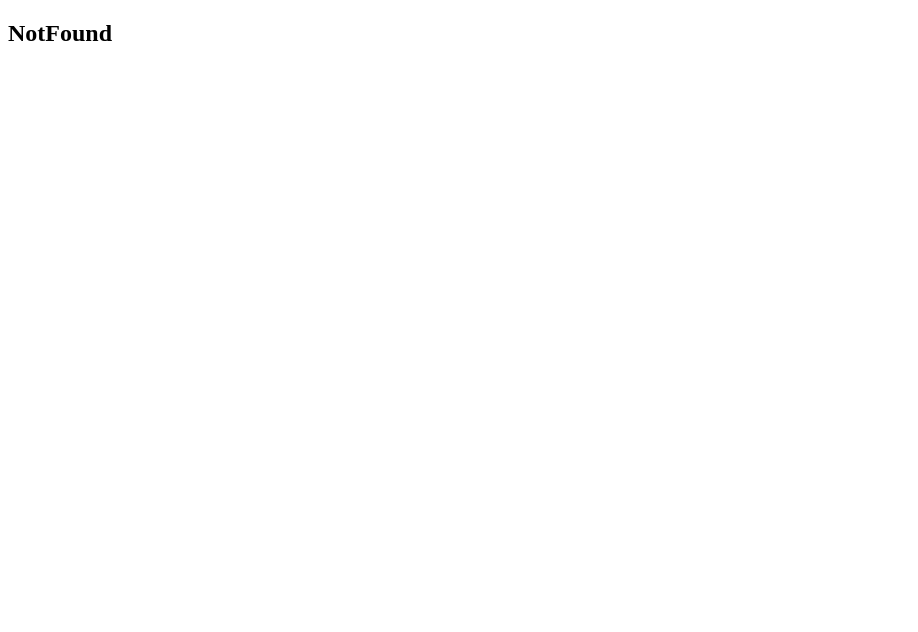
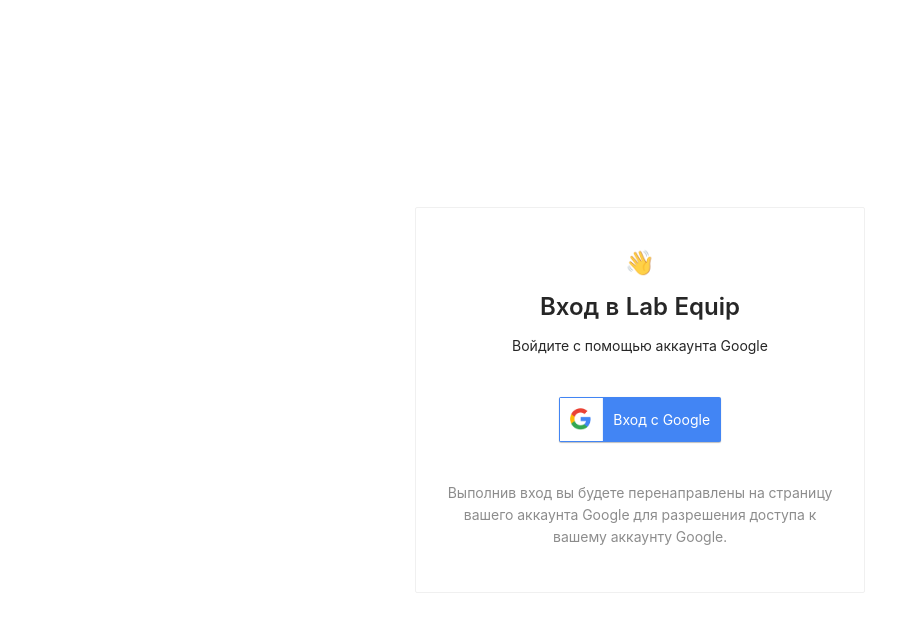
Before and after one commit to RomanEdigarev/lab-equip, a React (Create React App) app in the folder client/: page /login in a window 1280 px wide. Shown: the top 632 px of the page, without its empty margins (0-918 px from the left). Built offline with nearby package versions, Linux system fonts and the light colour scheme.

Commit message:
create login page with google

```diff
--- a/client/src/index.tsx
+++ b/client/src/index.tsx
@@ -3,24 +3,28 @@
 import {BrowserRouter as Router, Switch, Route} from 'react-router-dom'
 import ApolloClient from 'apollo-boost'
 import {ApolloProvider} from 'react-apollo'
+import {Layout} from 'antd'
 import reportWebVitals from './reportWebVitals';
-import {Home, Host, Equipment, User, NotFound, Equipments} from './sections'
-// import './styles/index.css'
+import {Home, Host, Equipment, User, NotFound, Equipments, Login} from './sections'
+import './styles/index.css'
 
 const client = new ApolloClient({uri: '/api'})
 
 const App = () => {
     return (
+        <Layout id={'app'}>
             <Router>
                 <Switch>
                     <Route exact path={'/'}><Home/></Route>
                     <Route exact path={'/host'}><Host/></Route>
                     <Route exact path={'/equipment/:id'}><Equipment/></Route>
                     <Route exact path={'/equipments/:location?'}><Equipments/></Route>
+                    <Route exact path={'/login'}><Login/></Route>
                     <Route exact path={'/user/:id'}><User/></Route>
                     <Route><NotFound/></Route>
                 </Switch>
             </Router>
+        </Layout>
     )
 }
 
--- /dev/null
+++ b/client/src/sections/Login/index.tsx
@@ -0,0 +1,37 @@
+import * as React from 'react';
+import googleLogo from './assets/google_logo.jpg'
+import {Card, Layout, Typography} from "antd";
+
+const {Content} = Layout
+const {Title, Text} = Typography
+
+export const Login = () => {
+    return (
+        <Content className={'log-in'}>
+            <Card className={'log-in-card'}>
+                <div className={'log-in-card__intro'}>
+                    <Title level={3} className={'log-in-card__intro-title'}>
+                        <span role={'img'} aria-label={'wave'}>
+                           👋
+                        </span>
+                    </Title>
+                    <Title level={3} className={'log-in-card__intro-title'}>
+                        Вход в Lab Equip
+                    </Title>
+                    <Text>Войдите с помощью аккаунта Google</Text>
+                </div>
+                <button className={'log-in-card__google-button'}>
+                    <img className={'log-in-card__google-button-logo'} src={googleLogo} alt="Google logo"/>
+                    <span className={'log-in-card__google-button-text'}>
+                        Вход с Google
+                    </span>
+                </button>
+                <Text type={'secondary'}>
+                    Выполнив вход вы будете перенаправлены на
+                    страницу вашего аккаунта Google для разрешения доступа к вашему аккаунту Google.
+                </Text>
+            </Card>
+        </Content>
+
+    );
+};
--- a/client/src/sections/index.ts
+++ b/client/src/sections/index.ts
@@ -4,3 +4,4 @@
 export * from './Host'
 export * from './NotFound'
 export * from './User'
+export * from './Login'
--- a/client/src/styles/index.css
+++ b/client/src/styles/index.css
@@ -207,7 +207,7 @@
 }
 .home {
     padding: 60px 120px;
-    background-image: url(/static/media/map-background.c21df147.jpg);
+    /*background-image: url(/static/media/map-background.c21df147.jpg);*/
     background-repeat: no-repeat;
     background-position: 10% 0;
 }
```
Also changed, not shown: client/src/graphql/mutations/LogIn/index.ts (added, +13 -0 lines), client/src/graphql/mutations/LogOut/index.ts (added, +13 -0 lines), client/src/graphql/query/AuthUrl/index.ts (added, +7 -0 lines), client/src/sections/Login/assets/google_logo.jpg (added), 1 other file (tests, documents, lock files or other folders). Lines whose indentation alone changed are shown as unchanged.
